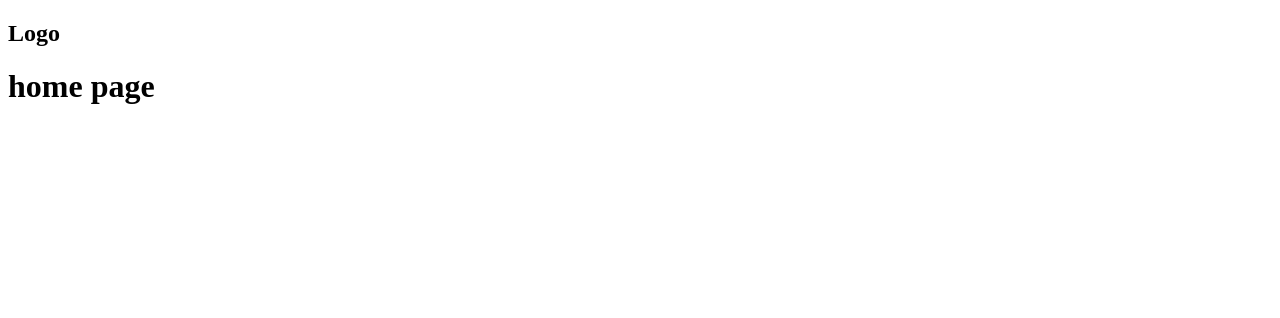
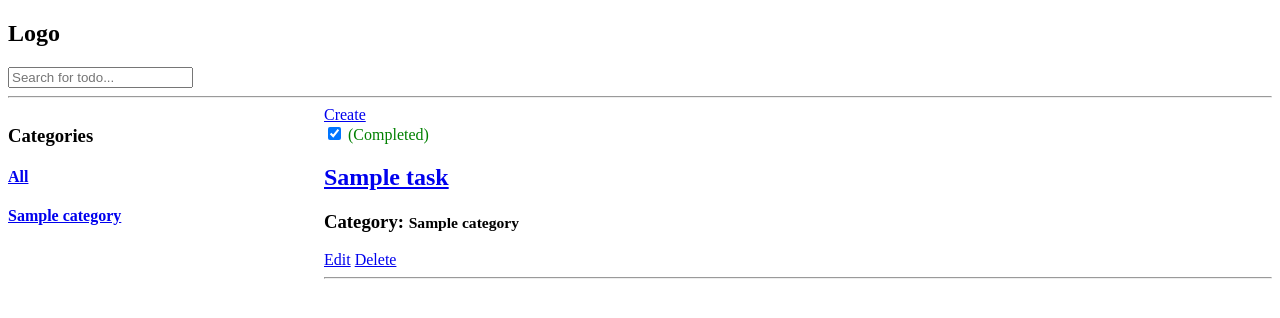
Before and after one commit to punit1703/TaskMaster, a Django app: template todo/templates/todo/home.html in a window 1280 px wide. Shown: the top 318 px of the page. Run offline with Django 5.2, Linux system fonts and the light colour scheme; the template is opened without the code that fills it: values that come from a table or form of the project are taken from there, others are empty; tables that the repository leaves empty hold one stand-in row (values such as "Sample post").

Commit message:
Complete backend for ToDo app with task management and category support

```diff
--- a/taskmaster/settings.py
+++ b/taskmaster/settings.py
@@ -123,3 +123,5 @@ STATIC_URL = 'static/'
 # https://docs.djangoproject.com/en/5.2/ref/settings/#default-auto-field
 
 DEFAULT_AUTO_FIELD = 'django.db.models.BigAutoField'
+
+LOGIN_URL = '/users/login/'
--- a/taskmaster/urls.py
+++ b/taskmaster/urls.py
@@ -16,9 +16,11 @@ Including another URLconf
 """
 from django.contrib import admin
 from django.urls import path,include
+from django.contrib.auth import views as auth_views
 
 urlpatterns = [
     path('admin/', admin.site.urls),
     path('', include('todo.urls')),
     path('users/', include('users.urls')),
+    path('users/',include('django.contrib.auth.urls'))
 ]
--- a/templates/navbar.html
+++ b/templates/navbar.html
@@ -1,3 +1,7 @@
 <nav>
     <h1>Logo</h1>
+    <form action="" method="GET">
+        <input type="text" name="q" placeholder="Search for todo...">
+    </form>
 </nav>
+<hr>
--- a/todo/templates/todo/home.html
+++ b/todo/templates/todo/home.html
@@ -2,6 +2,48 @@
 
 {% block content %}
 
-<h1>home page</h1>
+<style>
+    .container {
+        display: grid;
+        grid-template-columns: 1fr 3fr;
+    }
+</style>
+<div class="container">
+    <div class="sidebar">
+        <div class="user">
 
-{% endblock content %}
+        </div>
+        <div class="categories">
+            <h3>Categories</h3>
+            <h4><a href="{% url 'home' %}">All</a></h4>
+            {% for category in categories %}
+            <h4><a href="{% url 'home' %}?q={{category.name}}">{{category.name}}</a></h4>
+            {% endfor %}
+        </div>
+    </div>
+    <div class="todo-list">
+        <a href="{% url 'create' %}">Create</a>
+        {% for task in tasks %}
+            <form method="POST" action="{% url 'toggle-completion' task.id %}">
+                {% csrf_token %}
+                <input
+                type="checkbox"
+                name="completed"
+                onchange="this.form.submit()"
+                {% if task.is_completed %}
+                  checked
+                {% endif %}>
+
+                {% if task.is_completed %}
+                    <span style="color: green;">(Completed)</span>
+                {% endif %}
+            </form>
+            <h2><a href="{% url 'todo-view' task.id %}">{{task.title}}</a></h2>
+            <h3>Category: <small>{{task.category}}</small></h3>
+            <a href="{% url 'todo-update' task.id %}">Edit</a>
+            <a href="{% url 'todo-delete' task.id %}">Delete</a>
+            <hr>
+        {% endfor %}
+    </div>
+</div>
+{% endblock %}
--- a/todo/urls.py
+++ b/todo/urls.py
@@ -2,5 +2,10 @@ from django.urls import path
 from todo import views
 
 urlpatterns = [
-    path('', views.homePage, name='home')
+    path('', views.homePage, name='home'),
+    path('/createtodo', views.createTodo, name='create'),
+    path('todo/<str:pk>',views.todoView, name='todo-view'),
+    path('todo-update/<str:pk>',views.todoUpdate, name='todo-update'),
+    path('todo-delete/<str:pk>',views.deleteTodo, name='todo-delete'),
+    path('task/<int:pk>/toggle/', views.toggle_completion, name='toggle-completion'),
 ]
--- /dev/null
+++ b/users/templates/users/login.html
@@ -0,0 +1,5 @@
+{% extends 'main.html' %}
+
+{% block content %}
+Login form
+{% endblock content %}
--- a/users/urls.py
+++ b/users/urls.py
@@ -2,5 +2,5 @@ from django.urls import path
 from users import views
 
 urlpatterns = [
-
+    path('users/login',views.loginPage,name='user-login')
 ]
--- a/users/views.py
+++ b/users/views.py
@@ -1,3 +1,6 @@
 from django.shortcuts import render
 
 # Create your views here.
+def loginPage(request):
+    context = {}
+    return render(request,'users/login.html',context)
```
Also changed, not shown: todo/forms.py (added, +14 -0 lines), todo/templates/todo/create-form.html (added, +10 -0 lines), todo/templates/todo/todo-view.html (added, +11 -0 lines), todo/templates/todo/update-form.html (added, +36 -0 lines), todo/views.py (+66 -3 lines).
